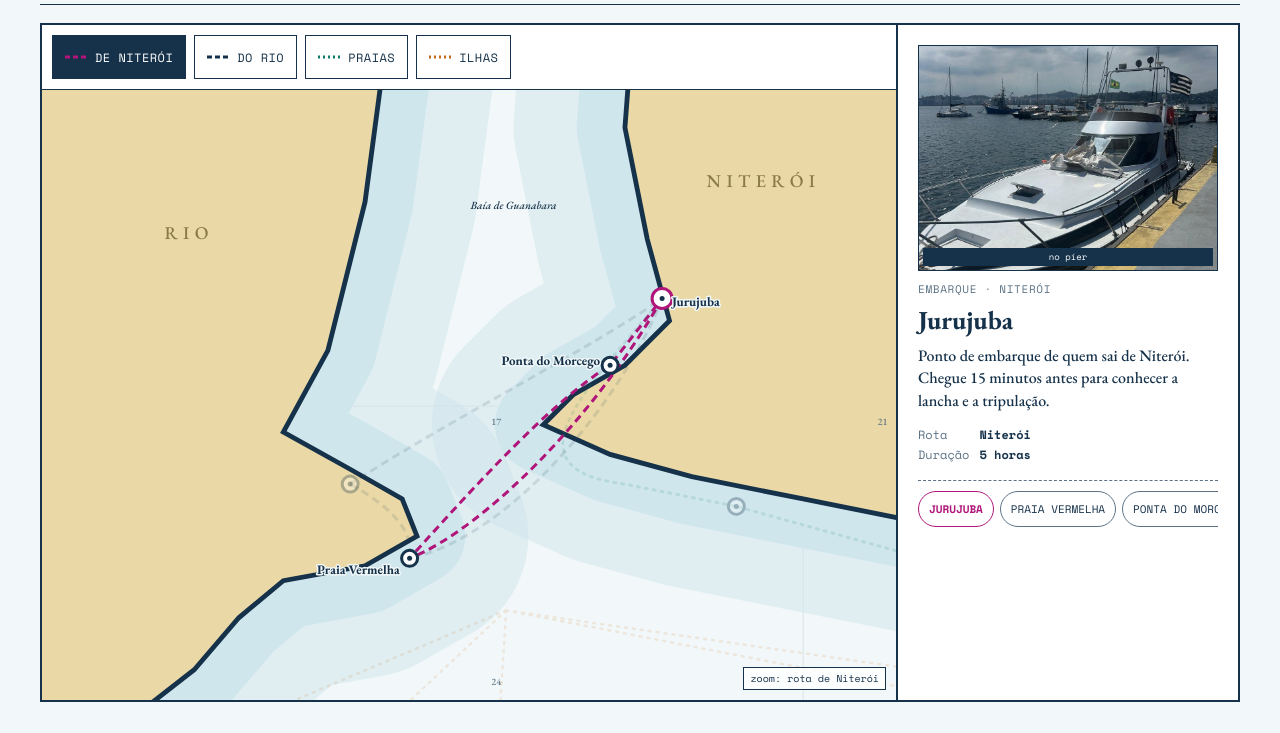
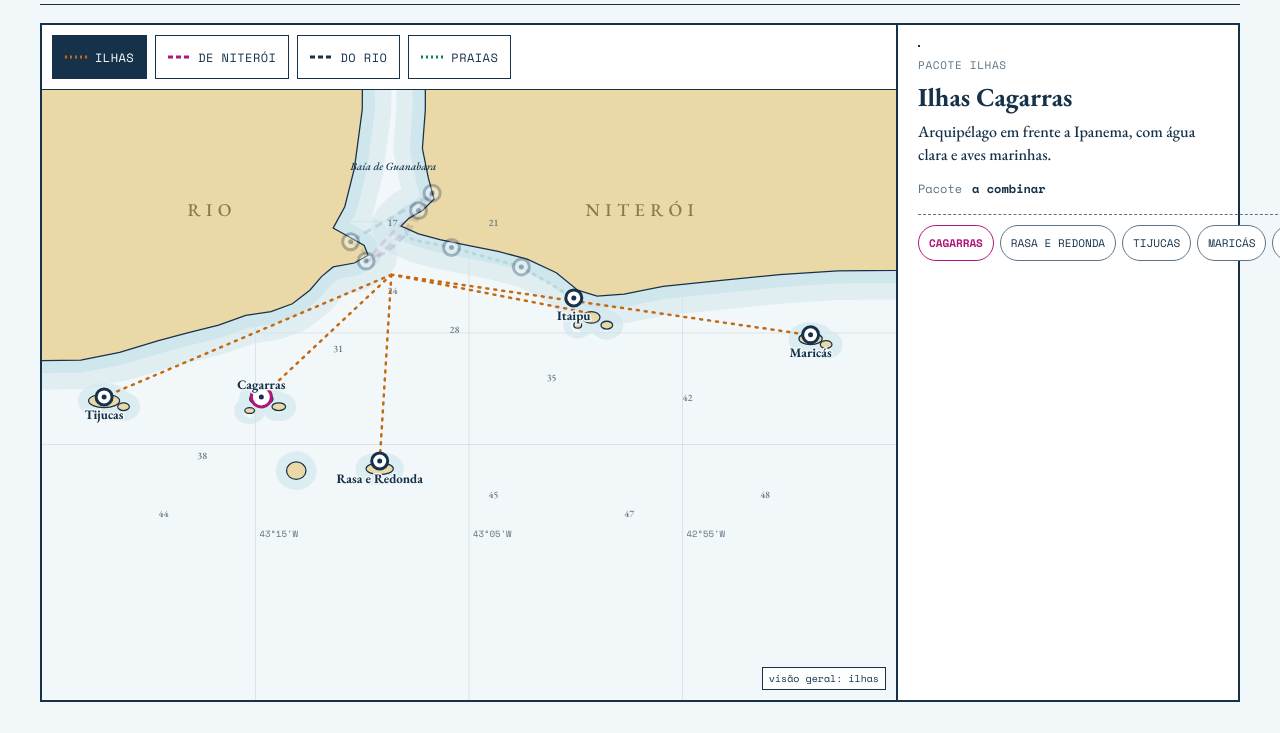
Before and after one commit to Pedro-Lopes/sitevivalavida, a plain HTML site: page carta-nautica.html in a window 1280 px wide. Shown: the part 219-952 px from the top of the page. Drawn offline with nearby package versions, Linux system fonts and the light colour scheme.

Commit message:
Carta náutica: abre na rota das ilhas
Co-Authored-By: Claude Opus 5.5 <noreply@anthropic.com>

```diff
--- a/carta-nautica.html
+++ b/carta-nautica.html
@@ -112,12 +112,12 @@ footer{border-top:1px solid var(--ink);padding-block:22px 28px}
   <div class="chartbox">
     <div class="mapwrap">
       <div class="routes" role="group" aria-label="Escolher rota">
-        <button type="button" id="b-nit" aria-pressed="true"><svg viewBox="0 0 22 6"><path d="M0 3h22" stroke="#b0157a" stroke-width="3" stroke-dasharray="5 3"/></svg>De Niterói</button>
+        <button type="button" id="b-ilh" aria-pressed="true"><svg viewBox="0 0 22 6"><path d="M0 3h22" stroke="#c46a12" stroke-width="3" stroke-dasharray="2 3"/></svg>Ilhas</button>
+        <button type="button" id="b-nit" aria-pressed="false"><svg viewBox="0 0 22 6"><path d="M0 3h22" stroke="#b0157a" stroke-width="3" stroke-dasharray="5 3"/></svg>De Niterói</button>
         <button type="button" id="b-rio" aria-pressed="false"><svg viewBox="0 0 22 6"><path d="M0 3h22" stroke="#16324a" stroke-width="3" stroke-dasharray="5 3"/></svg>Do Rio</button>
         <button type="button" id="b-pra" aria-pressed="false"><svg viewBox="0 0 22 6"><path d="M0 3h22" stroke="#0f7c6b" stroke-width="3" stroke-dasharray="2 3"/></svg>Praias</button>
-        <button type="button" id="b-ilh" aria-pressed="false"><svg viewBox="0 0 22 6"><path d="M0 3h22" stroke="#c46a12" stroke-width="3" stroke-dasharray="2 3"/></svg>Ilhas</button>
       </div>
-      <svg id="map" viewBox="235 30 230 164" role="img" aria-label="Carta esquemática da entrada da Baía de Guanabara com Rio, Niterói, ilhas e as rotas dos passeios">
+      <svg id="map" viewBox="0 -20 880 628" role="img" aria-label="Carta esquemática da entrada da Baía de Guanabara com Rio, Niterói, ilhas e as rotas dos passeios">
         <defs>
           <path id="rio" d="M0 -300H332L330 0L322 60L312 100L300 122L318 132L332 140L336 150L322 158L300 162L288 172L276 186L258 200L236 208L210 212L182 222L150 230L120 238L80 250L40 258L-300 262V-300Z"/>
           <path id="nit" d="M395 -300L395 0L392 40L398 70L404 92L392 104L378 112L370 120L388 128L410 134L440 140L470 146L500 154L530 168L552 186L572 192L600 190L640 182L700 176L760 170L820 166L1200 164V-300Z"/>
@@ -153,7 +153,7 @@ footer{border-top:1px solid var(--ink);padding-block:22px 28px}
         </g>
         <g id="wps"></g>
       </svg>
-      <span class="zoomhint" id="zoomhint">zoom: rota de Niterói</span>
+      <span class="zoomhint" id="zoomhint">visão geral: ilhas</span>
     </div>
 
     <aside class="panel" aria-live="polite">
@@ -207,7 +207,7 @@ footer{border-top:1px solid var(--ink);padding-block:22px 28px}
 
 <footer class="wrap"><span class="mono">WhatsApp (00) 00000-0000 · carta esquemática, não usar para navegação</span></footer>
 
-<div class="bar"><span>Rota escolhida<b id="bar-name">Saindo de Niterói</b></span><a class="btn" id="bar-btn" href="https://wa.me/5500000000000" target="_blank" rel="noopener">Reservar</a></div>
+<div class="bar"><span>Rota escolhida<b id="bar-name">Ilhas oceânicas</b></span><a class="btn" id="bar-btn" href="https://wa.me/5500000000000" target="_blank" rel="noopener">Reservar</a></div>
 
 <script>
 (function(){
@@ -241,7 +241,7 @@ footer{border-top:1px solid var(--ink);padding-block:22px 28px}
     wps.appendChild(g);p.el=g;
   });
 
-  var cur='nit',vb=R.nit.vb.slice(),anim=null;
+  var cur='ilh',vb=R.ilh.vb.slice(),anim=null;
   // mantém textos e marcadores com o mesmo tamanho na tela, qualquer que seja o zoom
   function scaleUI(){
     var w=svg.clientWidth||343,k=vb[2]/w;
@@ -300,6 +300,6 @@ footer{border-top:1px solid var(--ink);padding-block:22px 28px}
   }
   Object.keys(R).forEach(function(k){document.getElementById('b-'+k).addEventListener('click',function(){route(k)})});
   addEventListener('resize',scaleUI);
-  route('nit');
+  route('ilh');
 })();
 </script>
```
